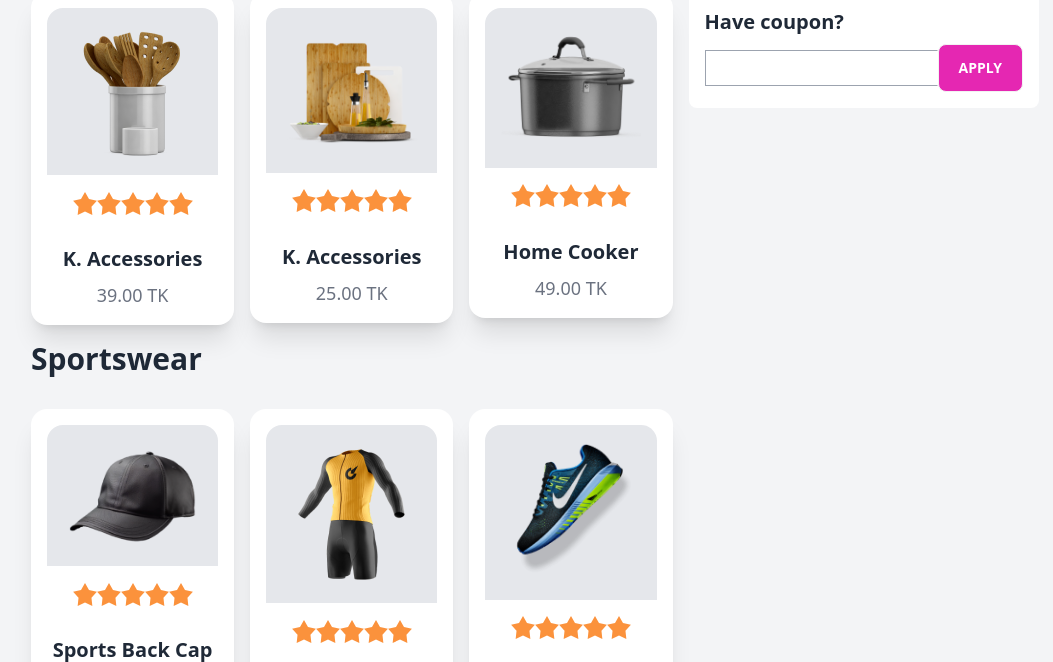
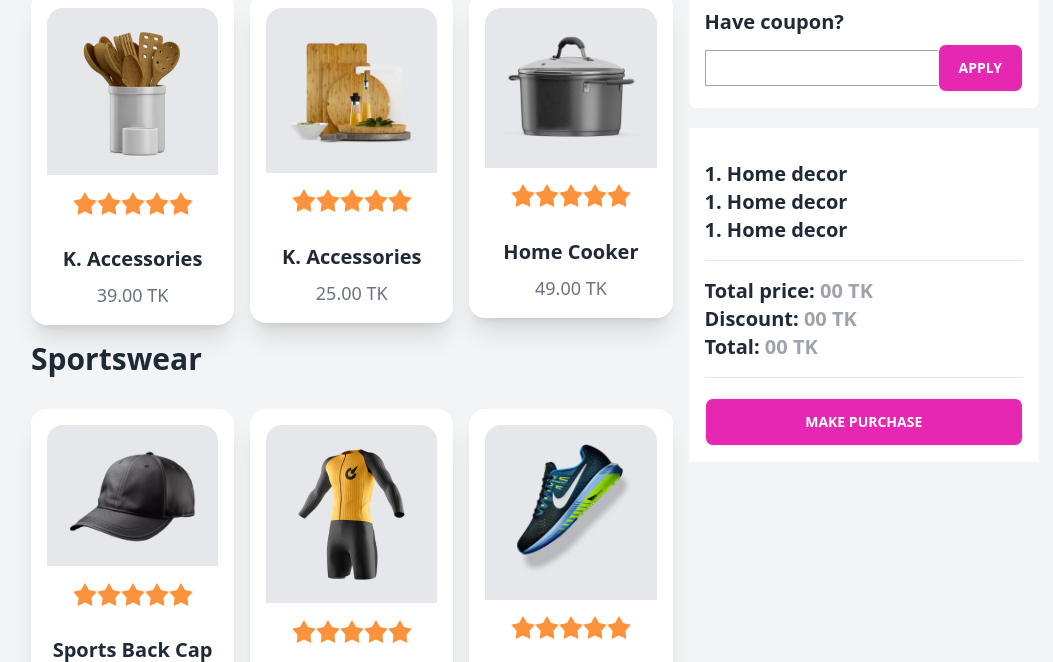
Before and after one commit to justJubair/summer-sale, a plain HTML site: page index.html in a window 1280 px wide. Shown: the part 672-1334 px from the top of the page, without its empty margins (113-1166 px from the left). Drawn offline with nearby package versions, Linux system fonts and the light colour scheme.

Commit message:
overall html structure finished

```diff
--- a/index.html
+++ b/index.html
@@ -251,9 +251,27 @@
                     <div class="bg-white p-4 rounded-lg">
                         <h3 class="text-xl font-semibold mb-2">Have coupon?</h3>
                         <div class="flex items-center">
-                        <input type="text" id="" class="border border-r mr-0 border-r-white border-gray-400 h-9">
-                        <button class="btn bg-[#E527B2] ml-0 hover:bg-pink-700 text-white px-5">Apply</button>
+                            <input type="text" id="" class="border border-r mr-0 border-r-white border-gray-400 h-9">
+                            <button class="btn bg-[#E527B2] ml-0 hover:bg-pink-700 text-white px-5">Apply</button>
+                        </div>
                     </div>
+                    <!-- list items and checkout price section -->
+                    <div class="bg-white mt-5 p-4">
+                        <!-- list items -->
+                        <div id="list-item" class="my-4 font-semibold text-xl">
+                            <p>1. Home decor</p>
+                            <p>1. Home decor</p>
+                            <p>1. Home decor</p>
+                        </div>
+                        <hr>
+                        <!-- total price section -->
+                        <div class="my-4">
+                            <h3 class="text-xl font-semibold">Total price: <span id="total-price" class="text-gray-400">00 TK</span></h3>
+                            <h3 class="text-xl font-semibold">Discount: <span id="discount-price" class="text-gray-400">00 TK</span></h3>
+                            <h3 class="text-xl font-semibold">Total: <span id="total" class="text-gray-400">00 TK</span></h3>
+                        </div>
+                        <hr>
+                        <button class="btn bg-[#E527B2] w-full text-white hover:bg-pink-700 mt-5">Make Purchase</button>
                     </div>
                 </div>
             </div>
```
